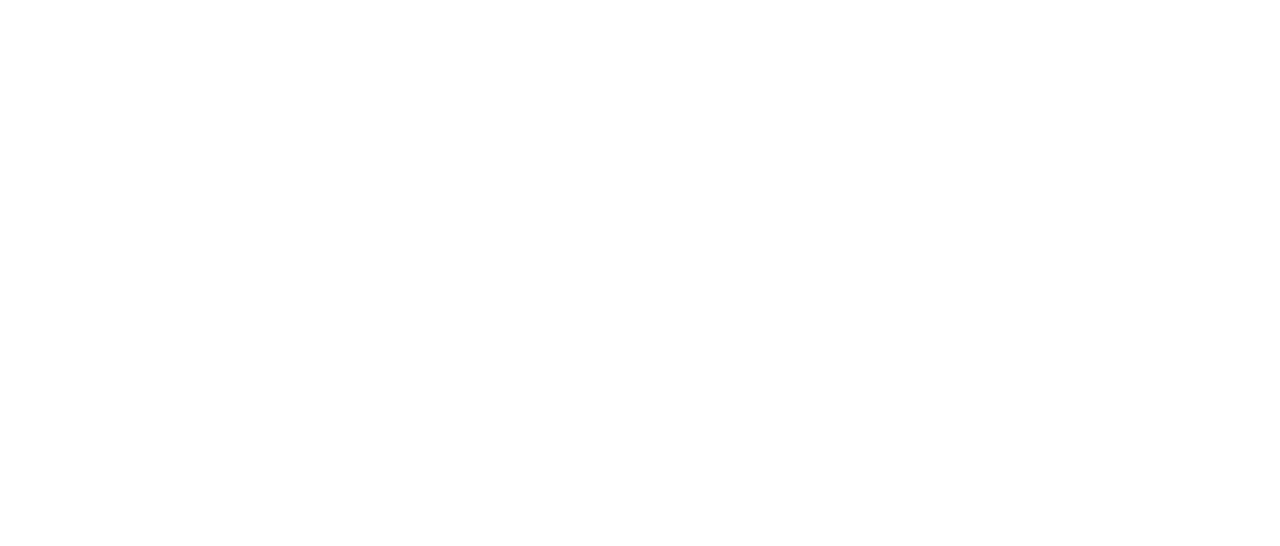
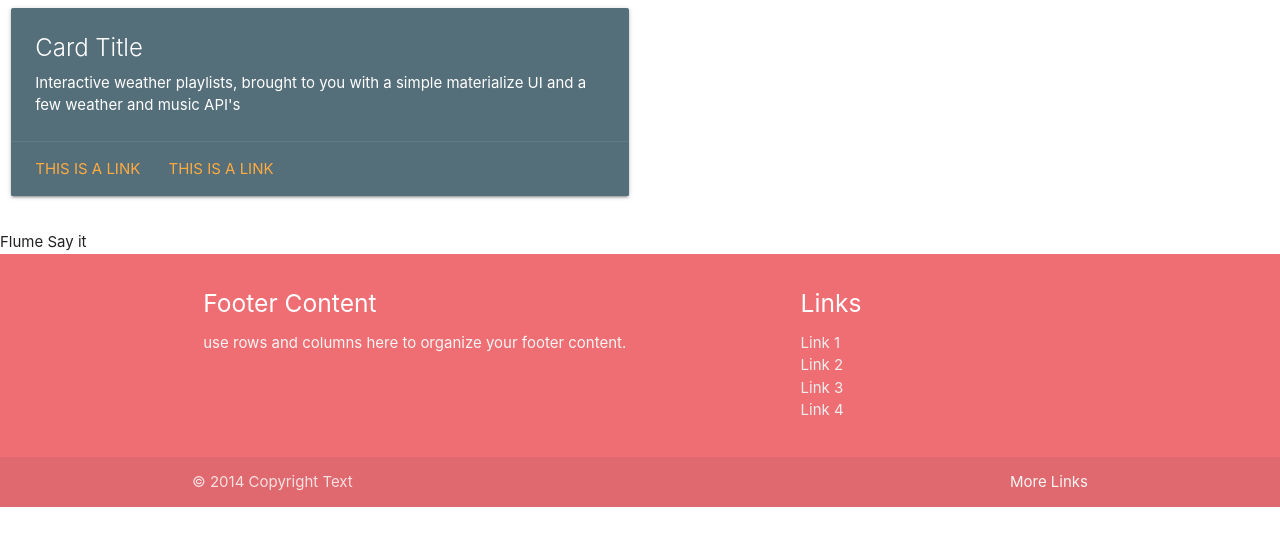
Before and after one commit to seaspatton13/Group-project-1, a plain HTML site: page index.html in a window 1280 px wide. Drawn offline with nearby package versions, Linux system fonts and the light colour scheme.

Commit message:
some html elements and css properties added to intial page

```diff
--- /dev/null
+++ b/css/style.css
@@ -0,0 +1,11 @@
+/* css to hold the footer (sticky) to the bottom of the page */
+
+body {
+    display: flex;
+    min-height: 100vh;
+    flex-direction: column;
+  }
+
+  main {
+    flex: 1 0 auto;
+  }
--- a/index.html
+++ b/index.html
@@ -1,12 +1,83 @@
 <!DOCTYPE html>
-<html lang="en">
-<head>
-    <meta charset="UTF-8">
-    <meta name="viewport" content="width=device-width, initial-scale=1.0">
-    <meta http-equiv="X-UA-Compatible" content="ie=edge">
-    <title>Document</title>
-</head>
-<body>
+  <html>
+    <head>
+      <!--Import Google Icon Font-->
+      <link href="https://fonts.googleapis.com/icon?family=Material+Icons" rel="stylesheet">
+      <!-- Compiled and minified CSS -->
+    <link rel="stylesheet" href="https://cdnjs.cloudflare.com/ajax/libs/materialize/1.0.0/css/materialize.min.css">
 
-</body>
-</html>
+
+
+      <!--Let browser know website is optimized for mobile-->
+      <meta name="viewport" content="width=device-width, initial-scale=1.0"/>
+    </head>
+
+    <body>
+            <div class="row">
+                    <div class="col s12 m6">
+                      <div class="card blue-grey darken-1">
+                        <div class="card-content white-text">
+                          <span class="card-title">Card Title</span>
+                          <p>Interactive weather playlists, brought to you with a simple materialize UI and a few weather and music API's</p>
+                        </div>
+                        <div class="card-action">
+                          <a href="#">This is a link</a>
+                          <a href="#">This is a link</a>
+                        </div>
+                      </div>
+                    </div>
+                  </div>
+<!-- Simple music player Ui -->
+                <div class="player">
+                    <div id="info" class="info">
+                        <span class="artist">Flume</span>
+                        <span class="name">Say it</span>
+                        <div class="progress-bar">
+                            <div class="bar"></div>
+                        </div>
+                    </div>
+                    <div id="control-panel" class="control-panel">
+                        <div class="album-art"></div>
+                        <div class="controls">
+                            <div class="prev"></div>
+                            <div id="play" class="play"></div>
+                            <div class="next"></div>
+                        </div>
+                    </div>
+                </div>
+
+<!-- footer to include notes/ extra links -->
+                  <footer class="page-footer">
+                        <div class="container">
+                          <div class="row">
+                            <div class="col l6 s12">
+                              <h5 class="white-text">Footer Content</h5>
+                              <p class="grey-text text-lighten-4">use rows and columns here to organize your footer content.</p>
+                            </div>
+                            <div class="col l4 offset-l2 s12">
+                              <h5 class="white-text">Links</h5>
+                              <ul>
+                                <li><a class="grey-text text-lighten-3" href="#!">Link 1</a></li>
+                                <li><a class="grey-text text-lighten-3" href="#!">Link 2</a></li>
+                                <li><a class="grey-text text-lighten-3" href="#!">Link 3</a></li>
+                                <li><a class="grey-text text-lighten-3" href="#!">Link 4</a></li>
+                              </ul>
+                            </div>
+                          </div>
+                        </div>
+                        <div class="footer-copyright">
+                          <div class="container">
+                          © 2014 Copyright Text
+                          <a class="grey-text text-lighten-4 right" href="#!">More Links</a>
+                          </div>
+                        </div>
+                      </footer>
+
+      <!--JavaScript at end of body for optimized loading-->
+      <!-- Compiled and minified JavaScript and link to path to logic.js -->
+        <script src="https://cdnjs.cloudflare.com/ajax/libs/materialize/1.0.0/js/materialize.min.js"></script>
+        <script type="text/javascript" src="js/materialize.min.js"></script>
+        <script type = "text/javascript" src = "https://cdnjs.cloudflare.com/ajax/libs/jquery/3.2.1/jquery.min.js"></script>
+        <script type = "text/javascript" src = "./javascript/logic.js"></script>
+    </body>
+  </html>
```
Also changed, not shown: spotifySDK.html (+1 -1 lines), javascript/logic.js (added), 1 other file.
